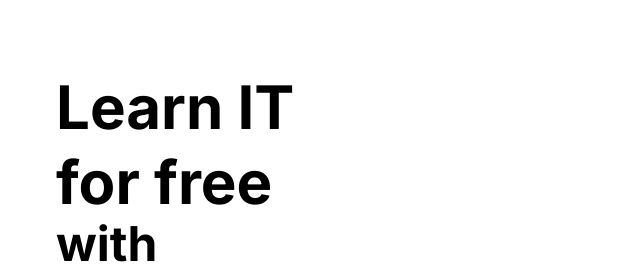
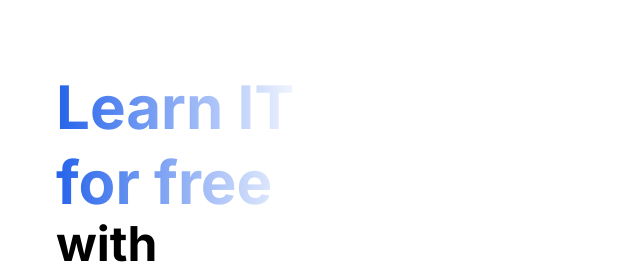
Before and after one commit to swaron-io/swaron.io, a Next.js app: page / in a window 1280 px wide. Shown: the part 162-432 px from the top of the page, without its empty margins (328-968 px from the left). Built offline with nearby package versions, Linux system fonts and the light colour scheme.

Commit message:
styles(main title): add gradient color

```diff
--- a/src/app/page.tsx
+++ b/src/app/page.tsx
@@ -11,7 +11,12 @@ export default function Home() {
       <section className="grid grid-cols-2 py-14">
         <div className="flex flex-col">
           <div>
-            <h1 className="from-green-400 to-blue-500 text-gradient-to-r text-6xl/tight font-bold">
+            <h1
+              className="bg-gradient-to-r from-blue to-#62CDFF hover:from-white_blue hover:to-blue text-6xl/tight font-bold bg-clip-text"
+              style={{
+                color: "transparent",
+              }}
+            >
               Learn IT for free
             </h1>
             <h2 className="text-5xl font-bold ">with swaron</h2>
```
